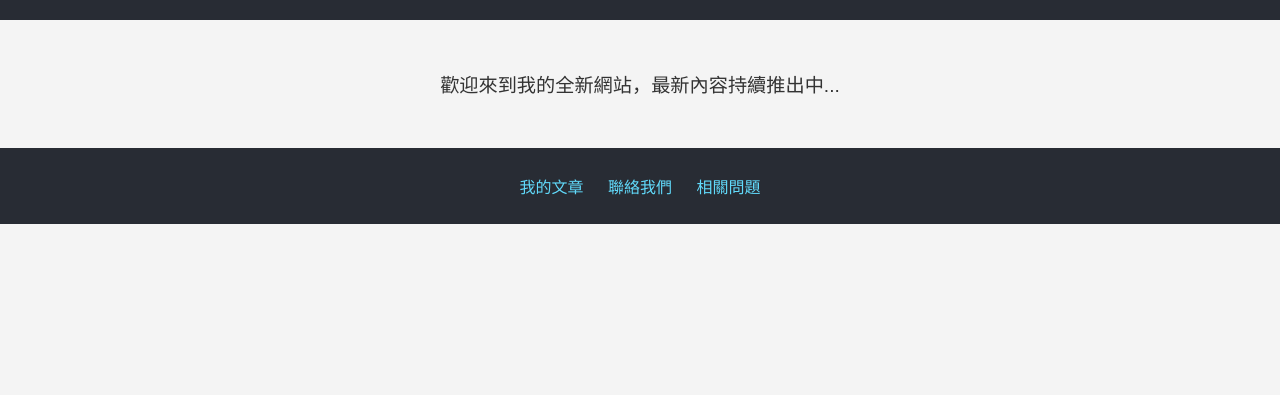
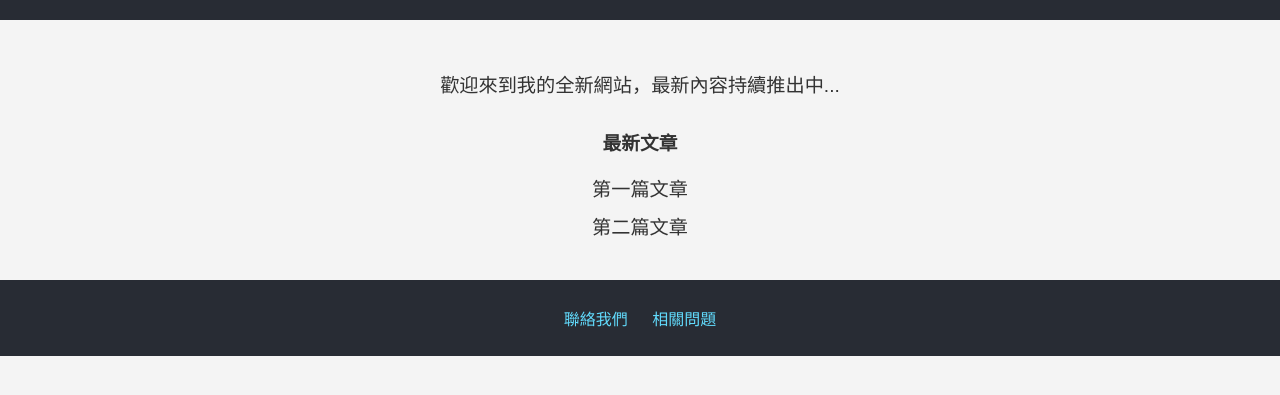
Before and after one commit to Yiha321/my-blog, a plain HTML site: page index.html in a window 1280 px wide. Shown: the part 153-548 px from the top of the page. Drawn offline with Linux system fonts and the light colour scheme.

Commit message:
Update index.html

```diff
--- a/index.html
+++ b/index.html
@@ -34,6 +34,16 @@
             font-size: 1.2em;
             margin: 30px 0;
         }
+        .article-links {
+            margin: 20px 0;
+        }
+        .article-links a {
+            color: #333;
+            text-decoration: none;
+            font-size: 1.2em;
+            margin: 10px 0;
+            display: block;
+        }
         footer {
             background-color: #282c34;
             color: white;
@@ -61,12 +71,18 @@
     <!-- Main content -->
     <main>
         <p class="welcome-message">歡迎來到我的全新網站，最新內容持續推出中...</p>
+
+        <!-- 文章链接 -->
+        <div class="article-links">
+            <h3>最新文章</h3>
+            <a href="post1.md">第一篇文章</a>
+            <a href="post2.md">第二篇文章</a>
+        </div>
     </main>
 
     <!-- Footer -->
     <footer>
         <p>
-            <a href="/blog/">我的文章</a>
             <a href="/contact/">聯絡我們</a>
             <a href="/question/">相關問題</a>
         </p>
```
